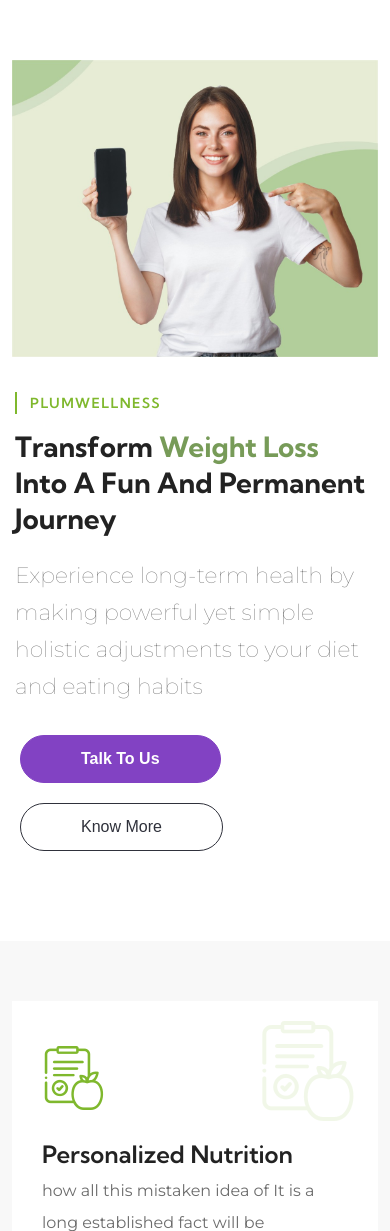
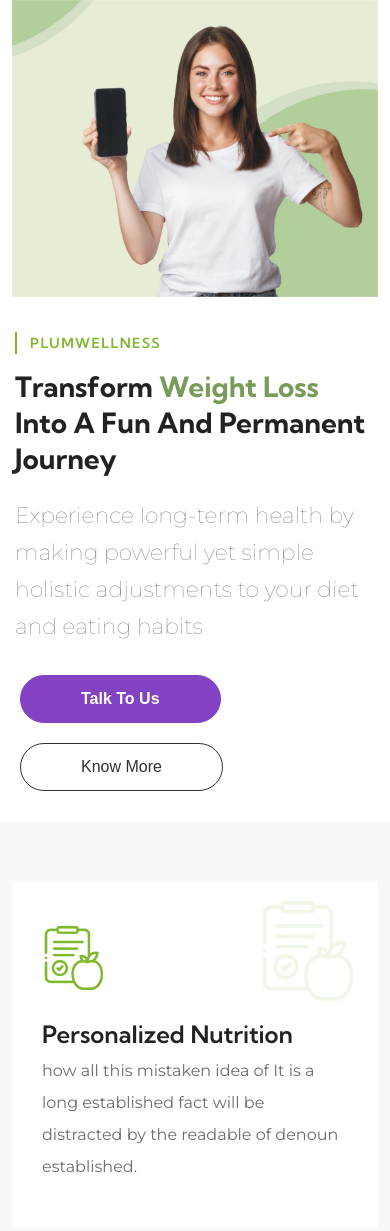
Before and after one commit to bhupindersinghsaggu/plumwellness.in, a PHP site: page / in a window 390 px wide. Shown: the part 70-1301 px from the top of the page. Run offline with PHP 8.4, Linux system fonts and the light colour scheme; some libraries are stand-ins or nearby versions; some web fonts are replaced.

Commit message:
Update custom.css

```diff
--- a/css/custom.css
+++ b/css/custom.css
@@ -171,3 +171,9 @@
         margin-left: -20px;
     }
   }
+
+  @media (max-width: 767px) {
+    section {
+        padding: 0px 0;
+    }
+}
```
